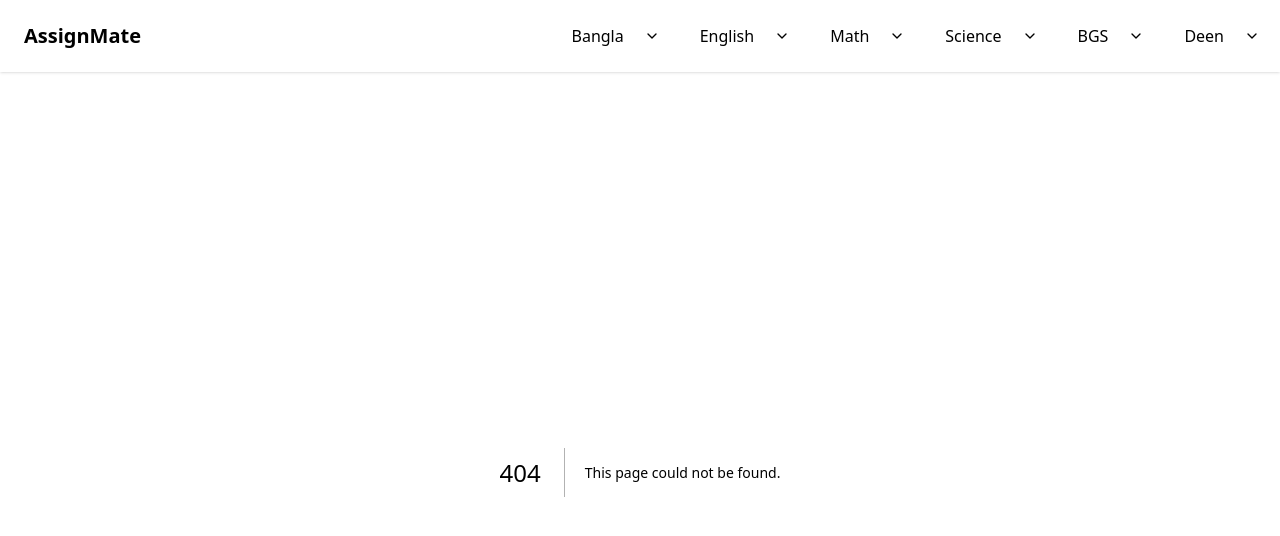
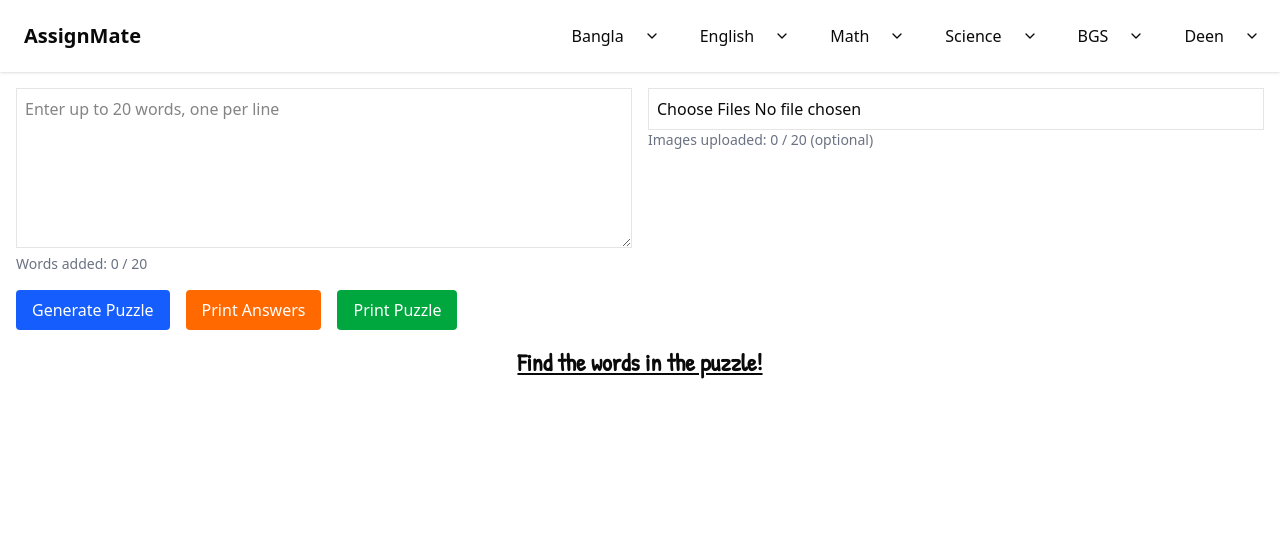
Before and after one commit to enayetsyl/AssignMate, a Next.js app: page /english/multi-word-puzzle in a window 1280 px wide. Before the commit this address had no page. Shown: the top 536 px of the page. Built offline with nearby package versions, Linux system fonts and the light colour scheme.

Commit message:
multi word puzzle hard done

```diff
--- /dev/null
+++ b/src/app/english/multi-word-puzzle/page.tsx
@@ -0,0 +1,10 @@
+import MultiWordPuzzleGenerator from '@/components/english/MultiWordPuzzle';
+import React from 'react';
+
+const MultiWordPuzzle = () => {
+  return (
+    <MultiWordPuzzleGenerator/>
+  );
+};
+
+export default MultiWordPuzzle;
--- a/src/app/globals.css
+++ b/src/app/globals.css
@@ -119,4 +119,16 @@
   body {
     @apply bg-background text-foreground;
   }
+  .font-kids {
+    font-family: var(--font-kids);
+  }
 }
+
+@layer utilities {
+  .bg-answer-0 { background-color: #fde68a; } /* yellow */
+  .bg-answer-1 { background-color: #a7f3d0; } /* green */
+  .bg-answer-2 { background-color: #bfdbfe; } /* blue */
+  .bg-answer-3 { background-color: #fbcfe8; } /* pink */
+  .bg-answer-4 { background-color: #ddd6fe; } /* purple */
+  .bg-answer-5 { background-color: #fecaca; } /* red */
+}
--- a/src/app/layout.tsx
+++ b/src/app/layout.tsx
@@ -1,5 +1,5 @@
 import type { Metadata } from 'next';
-import { Geist, Geist_Mono } from 'next/font/google';
+import { Geist, Geist_Mono, Patrick_Hand  } from 'next/font/google';
 import './globals.css';
 import Navbar from '@/components/navbar/Navbar';
 
@@ -11,6 +11,12 @@ const geistSans = Geist({
 const geistMono = Geist_Mono({
   variable: '--font-geist-mono',
   subsets: ['latin'],
+});
+
+const patrickHand = Patrick_Hand({
+  subsets: ['latin'],
+  variable: '--font-kids',
+  weight: '400',
 });
 
 export const metadata: Metadata = {
@@ -26,8 +32,9 @@ export default function RootLayout({
   return (
     <html lang="en">
       <body
-        className={`${geistSans.variable} ${geistMono.variable} antialiased`}
-      >
+  className={`${geistSans.variable} ${geistMono.variable} ${patrickHand.variable} antialiased`}
+>
+
         <header>
           <Navbar/>
         </header>
--- /dev/null
+++ b/src/components/english/MultiWordPuzzle.tsx
@@ -0,0 +1,288 @@
+'use client';
+
+import Image from 'next/image';
+import React, { useEffect, useState } from 'react';
+
+const MAX_WORDS = 20;
+
+const COLORS = [
+  'bg-red-200', 'bg-blue-200', 'bg-green-200', 'bg-yellow-200', 'bg-pink-200',
+  'bg-purple-200', 'bg-orange-200', 'bg-teal-200', 'bg-cyan-200', 'bg-amber-200',
+  'bg-lime-200', 'bg-indigo-200', 'bg-rose-200', 'bg-violet-200', 'bg-fuchsia-200',
+  'bg-emerald-200', 'bg-sky-200', 'bg-slate-200', 'bg-gray-200', 'bg-stone-200'
+];
+
+const MultiWordPuzzleGenerator = () => {
+  const [words, setWords] = useState<string[]>([]);
+  const [images, setImages] = useState<string[]>([]);
+  const [grid, setGrid] = useState<string[][]>([]);
+  const [answers, setAnswers] = useState<Record<string, [number, number][]>>({});
+  const [showAnswers, setShowAnswers] = useState(false);
+  const [isClient, setIsClient] = useState(false);
+  const [printMode, setPrintMode] = useState<'puzzle' | 'answer'>('puzzle');
+
+  useEffect(() => setIsClient(true), []);
+
+  const handleWordChange = (e: React.ChangeEvent<HTMLTextAreaElement>) => {
+    const list = e.target.value
+      .split('\n')
+      .map((w) => w.trim().toUpperCase())
+      .filter(Boolean)
+      .slice(0, MAX_WORDS);
+    setWords(list);
+  };
+
+  const handleImageUpload = (e: React.ChangeEvent<HTMLInputElement>) => {
+    const files = Array.from(e.target.files || []).slice(0, MAX_WORDS);
+    const urls = files.map((file) => URL.createObjectURL(file));
+    setImages(urls);
+  };
+
+  const handleGenerate = () => {
+    const { grid, answers } = generatePuzzle(words);
+    setGrid(grid);
+    setAnswers(answers);
+    setShowAnswers(false);
+  };
+
+  const handlePrint = (mode: 'puzzle' | 'answer') => {
+    setPrintMode(mode);
+    setTimeout(() => window.print(), 100);
+  };
+
+  const getCellColor = (row: number, col: number) => {
+    if (!showAnswers || printMode !== 'answer') return '';
+    const entries = Object.entries(answers);
+    for (let i = 0; i < entries.length; i++) {
+      const [_, positions] = entries[i];
+      if (positions.some(([r, c]) => r === row && c === col)) {
+        return COLORS[i % COLORS.length];
+      }
+    }
+    return '';
+  };
+
+  return (
+    <>
+      <style jsx global>{`
+        @media print {
+          @page {
+            size: A4 landscape;
+            margin: 0.5cm;
+          }
+          body * {
+            visibility: hidden;
+          }
+          #printable-area,
+          #printable-area * {
+            visibility: visible;
+          }
+          #printable-area {
+            position: absolute;
+            inset: 0;
+            width: 100vw;
+            height: 100vh;
+          }
+        }
+      `}</style>
+
+      <div className="p-4">
+        {/* Input Section */}
+        <div className="flex flex-col md:flex-row gap-4">
+          <div className="w-full md:w-1/2">
+            <textarea
+              placeholder="Enter up to 20 words, one per line"
+              className="border p-2 w-full h-40"
+              onChange={handleWordChange}
+            />
+            <p className="text-sm text-gray-500">
+              Words added: {words.length} / {MAX_WORDS}
+            </p>
+          </div>
+          <div className="w-full md:w-1/2">
+            <input
+              type="file"
+              accept="image/*"
+              multiple
+              onChange={handleImageUpload}
+              className="border p-2 w-full"
+            />
+            <p className="text-sm text-gray-500">
+              Images uploaded: {images.length} / {MAX_WORDS} (optional)
+            </p>
+          </div>
+        </div>
+
+        {/* Action Buttons */}
+        <div className="my-4 flex flex-wrap gap-4">
+          <button
+            onClick={handleGenerate}
+            className="bg-blue-600 text-white px-4 py-2 rounded"
+          >
+            Generate Puzzle
+          </button>
+          <button
+            onClick={() => {
+              setShowAnswers(true);
+              handlePrint('answer');
+            }}
+            className="bg-orange-500 text-white px-4 py-2 rounded"
+          >
+            Print Answers
+          </button>
+          <button
+            onClick={() => {
+              setShowAnswers(false);
+              handlePrint('puzzle');
+            }}
+            className="bg-green-600 text-white px-4 py-2 rounded"
+          >
+            Print Puzzle
+          </button>
+        </div>
+
+        {/* Printable Area */}
+        {isClient && (
+          <div id="printable-area" className="w-full px-4">
+            <h2 className="font-bold text-2xl underline text-center mb-4 font-kids">
+              Find the words in the puzzle!
+            </h2>
+            <div className="flex flex-row gap-4 justify-between items-start">
+              {/* Word List */}
+              {printMode === 'puzzle' && (
+                <div className="w-1/4 space-y-1">
+                  <ul>
+                    {words.map((word, i) => (
+                      <li key={word} className="flex items-center gap-2">
+                        <input type="checkbox" />
+                        <span className="font-kids text-lg">{word}</span>
+                      </li>
+                    ))}
+                  </ul>
+                </div>
+              )}
+
+              {/* Puzzle Grid */}
+              <div className="w-2/4 overflow-auto">
+                <table className="border border-black border-collapse mx-auto font-kids text-lg">
+                  <tbody>
+                    {grid.map((row, rIdx) => (
+                      <tr key={rIdx}>
+                        {row.map((cell, cIdx) => (
+                          <td
+                            key={cIdx}
+                            className={`border border-black w-6 h-6 text-center font-bold ${getCellColor(rIdx, cIdx)}`}
+                          >
+                            {cell}
+                          </td>
+                        ))}
+                      </tr>
+                    ))}
+                  </tbody>
+                </table>
+              </div>
+
+              {/* Images */}
+              {printMode === 'puzzle' && (
+                <div className="w-1/4 grid grid-cols-2 gap-2">
+                  {images.map((src, i) => (
+                    <Image
+                      key={i}
+                      src={src}
+                      alt={`img-${i}`}
+                      className="h-14 w-auto object-contain"
+                      height={14}
+                      width={14}
+                    />
+                  ))}
+                </div>
+              )}
+            </div>
+          </div>
+        )}
+      </div>
+    </>
+  );
+};
+
+export default MultiWordPuzzleGenerator;
+
+// Path definitions
+export type Direction = number[][];
+
+export const DIRECTIONS: Direction[] = [
+  [[0, 1]], // right
+  [[1, 0]], // down
+  [[1, 1]], // diagonal
+  [[-1, 1]], // up-right
+  [[0, 1], [1, 0]], // L shape
+  [[1, 0], [0, 1]], // reverse L
+];
+
+// Grid helpers
+function createEmptyGrid(size: number): string[][] {
+  return Array.from({ length: size }, () => Array(size).fill(''));
+}
+
+function canPlace(grid: string[][], word: string, row: number, col: number, path: Direction) {
+  let r = row, c = col;
+  for (let i = 0; i < word.length; i++) {
+    if (r < 0 || r >= grid.length || c < 0 || c >= grid.length) return false;
+    if (grid[r][c] !== '' && grid[r][c] !== word[i]) return false;
+    const [dr, dc] = path[i % path.length];
+    r += dr;
+    c += dc;
+  }
+  return true;
+}
+
+function placeWord(
+  grid: string[][],
+  word: string,
+  row: number,
+  col: number,
+  path: Direction
+): [number, number][] {
+  let r = row, c = col;
+  const positions: [number, number][] = [];
+  for (let i = 0; i < word.length; i++) {
+    grid[r][c] = word[i];
+    positions.push([r, c]);
+    const [dr, dc] = path[i % path.length];
+    r += dr;
+    c += dc;
+  }
+  return positions;
+}
+
+export function generatePuzzle(words: string[]): {
+  grid: string[][];
+  answers: Record<string, [number, number][]>;
+} {
+  const maxWordLength = Math.max(...words.map((w) => w.length));
+  const gridSize = Math.max(15, maxWordLength + 5);
+  const grid = createEmptyGrid(gridSize);
+  const answers: Record<string, [number, number][]> = {};
+
+  for (const word of words) {
+    let placed = false, tries = 0;
+    while (!placed && tries++ < 200) {
+      const dir = DIRECTIONS[Math.floor(Math.random() * DIRECTIONS.length)];
+      const row = Math.floor(Math.random() * gridSize);
+      const col = Math.floor(Math.random() * gridSize);
+      if (canPlace(grid, word, row, col, dir)) {
+        answers[word] = placeWord(grid, word, row, col, dir);
+        placed = true;
+      }
+    }
+  }
+
+  // Fill empty cells
+  for (let r = 0; r < gridSize; r++) {
+    for (let c = 0; c < gridSize; c++) {
+      if (!grid[r][c]) grid[r][c] = String.fromCharCode(65 + Math.floor(Math.random() * 26));
+    }
+  }
+
+  return { grid, answers };
+}
--- a/src/components/english/WordPuzzleGenrator.tsx
+++ b/src/components/english/WordPuzzleGenrator.tsx
@@ -11,6 +11,7 @@ import {
   CardDescription,
   CardContent,
 } from '@/components/ui/card';
+import Image from 'next/image';
 
 /* --------------------------------------------
    1) Define a function to create and fill the grid
@@ -269,7 +270,7 @@ const WordPuzzleGenerator: React.FC = () => {
             {/* Display the Puzzle */}
             {puzzle.length > 0 && (
               <div className="overflow-x-auto">
-                <CardTitle className='text-center text-2xl text-amber-400'>See how many times you can find word "{word}".</CardTitle>
+                <CardTitle className='text-center text-2xl text-amber-400'>See how many times you can find word "{word}''.</CardTitle>
                 <table className="mx-auto my-4 border-collapse">
                   <tbody>
                     {puzzle.map((row, rowIndex) => (
@@ -292,10 +293,12 @@ const WordPuzzleGenerator: React.FC = () => {
             {/* Display the Uploaded Image (if any) */}
             {imageURL && (
               <div className="mt-4 text-center">
-                <img
+                <Image
                   src={imageURL}
                   alt="Puzzle Illustration"
                   className="inline-block max-h-20"
+                  height={20}
+                  width={20}
                 />
               </div>
             )}
--- a/src/constant/index.ts
+++ b/src/constant/index.ts
@@ -17,8 +17,8 @@ export const menuItems: MenuItem[] = [
     title: 'English',
     href: '/english',
     items: [
-      { label: 'Puzzle One Word', href: '/english/single-word-puzzle' },
-      { label: 'Placeholder 2', href: '/english/placeholder-2' },
+      { label: 'One Word Puzzle', href: '/english/single-word-puzzle' },
+      { label: 'Multi Word Puzzle Hard', href: '/english/multi-word-puzzle' },
       { label: 'Placeholder 3', href: '/english/placeholder-3' },
       { label: 'Placeholder 4', href: '/english/placeholder-4' },
       { label: 'Placeholder 5', href: '/english/placeholder-5' },
--- /dev/null
+++ b/tailwind.config.js
@@ -0,0 +1,12 @@
+// tailwind.config.js
+module.exports = {
+  content: ['./src/**/*.{ts,tsx,js,jsx}'],
+  theme: {
+    extend: {
+      fontFamily: {
+        kids: ['"Comic Sans MS"', '"Chalkboard SE"', 'cursive', 'sans-serif'],
+      },
+    },
+  },
+  plugins: [],
+};
```
